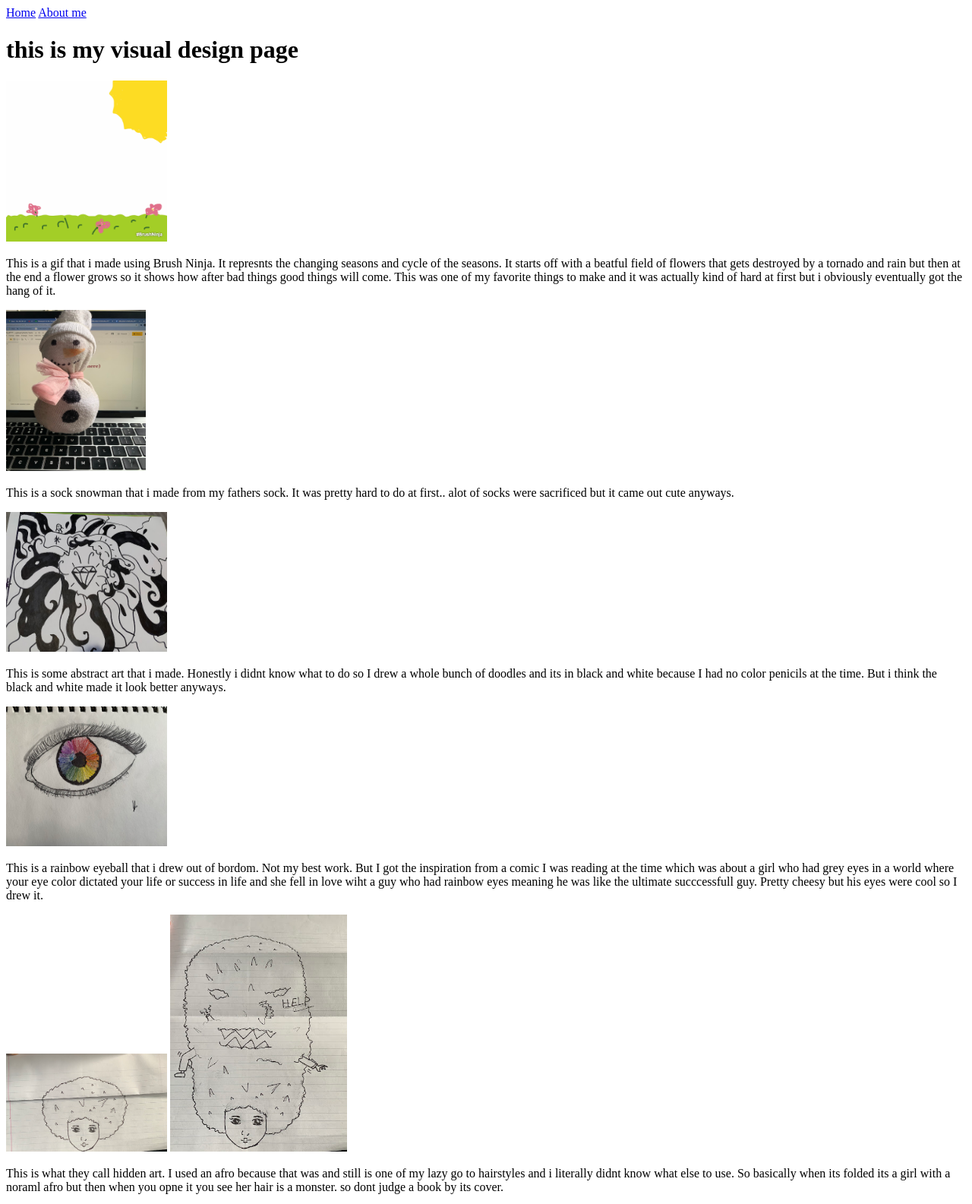
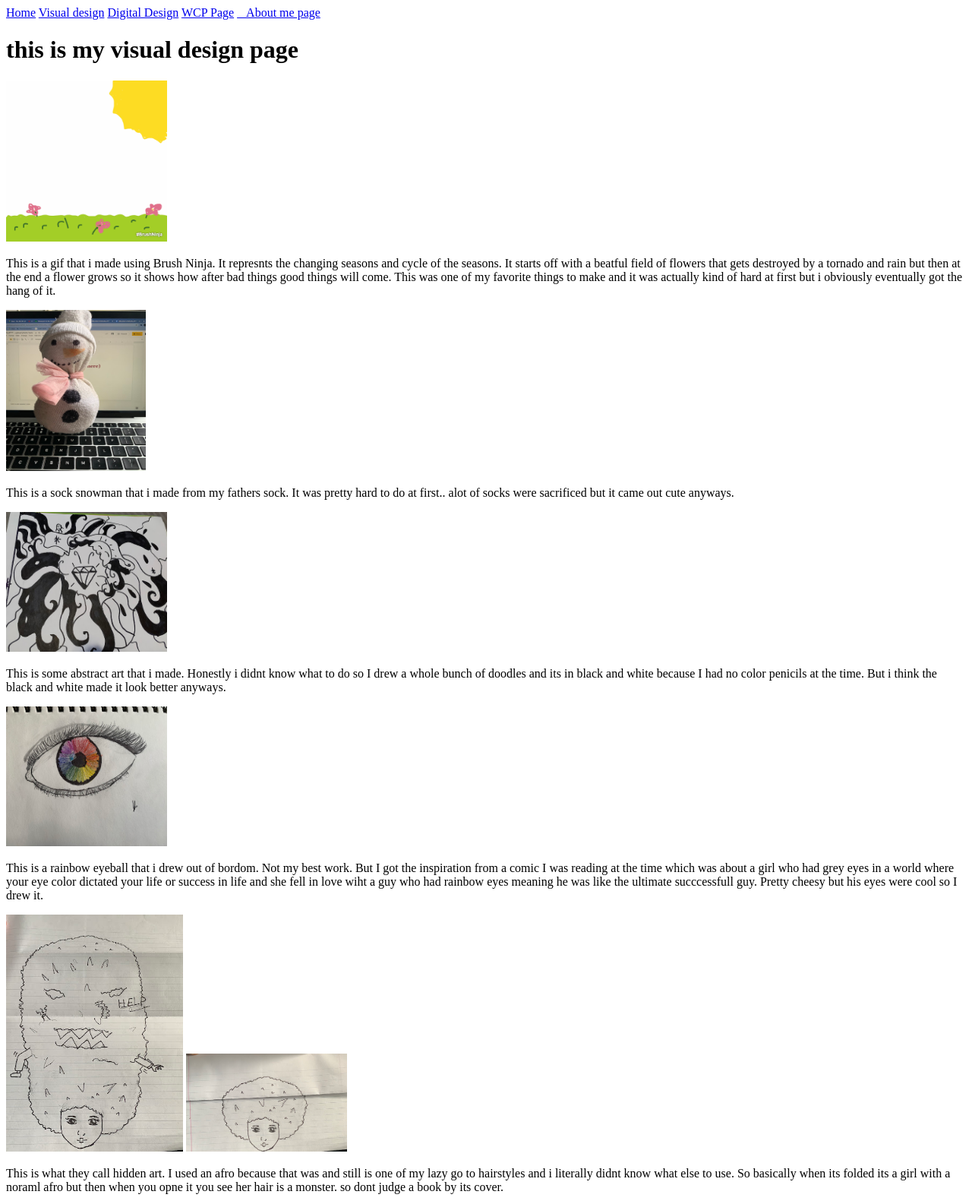
Before and after one commit to jadacL2024/jadacL2024.github.io, a plain HTML site: page visualdesign.html in a window 1280 px wide. Shown: the top 1585 px of the page at 76% size. Drawn offline with Linux system fonts and the light colour scheme.

Commit message:
Add files via upload

```diff
--- a/visualdesign.html
+++ b/visualdesign.html
@@ -6,7 +6,7 @@
 </head>
 
 <body>
-<a href="index.html">Home</a>  <a href="aboutme.html">About me</a>
+<a href="index.html">Home</a> <a href="visualdesign.html">Visual design</a>  <a href="digitaldesign.html">Digital Design</a> <a href="wcp.html">WCP Page</a> <a href="aboutme.html">&nbsp; &nbsp;About me page</a>
 
 	<h1>this is my visual design page</h1>
 <img src="Artifacts/Art gif.gif" width="212" height="212" alt=""/>
@@ -20,8 +20,8 @@
 
 <img src="Artifacts/eyeball.jpeg" width="212" height="184" alt=""/>
 	<p>This is a rainbow eyeball that i drew out of bordom. Not my best work. But I got the inspiration from a comic I was reading at the time which was about a girl who had grey eyes in a world where your eye color dictated your life or success in life and she fell in love wiht a guy who had rainbow eyes meaning he was like the ultimate succcessfull guy. Pretty cheesy but his eyes were cool so I drew it. </p>
-
-<img src="Artifacts/hair.jpeg" width="212" height="129" alt=""/> <img src="Artifacts/monster hair.jpeg" width="233" height="312" alt=""/>
+	<img src="Artifacts/monster hair.jpeg" width="233" height="312" alt=""/>
+<img src="Artifacts/hair.jpeg" width="212" height="129" alt=""/>
 <p> This is what they call hidden art. I used an afro because that was and still is one of my lazy go to hairstyles and i literally didnt know what else to use. So basically when its folded its a girl with a noraml afro but then when you opne it you see her hair is a monster. so dont judge a book by its cover.  </p>
 
 <img src="Artifacts/serrealist.jpeg" width="184" height="212" alt=""/><img src="Artifacts/surrealist.jpeg" width="184" height="212" alt=""/>
```
Also changed, not shown: aboutme.html (+3 -1 lines), digitaldesign.html (+3 -1 lines), index.html (+7 -2 lines), wcp.html (+3 -1 lines).
